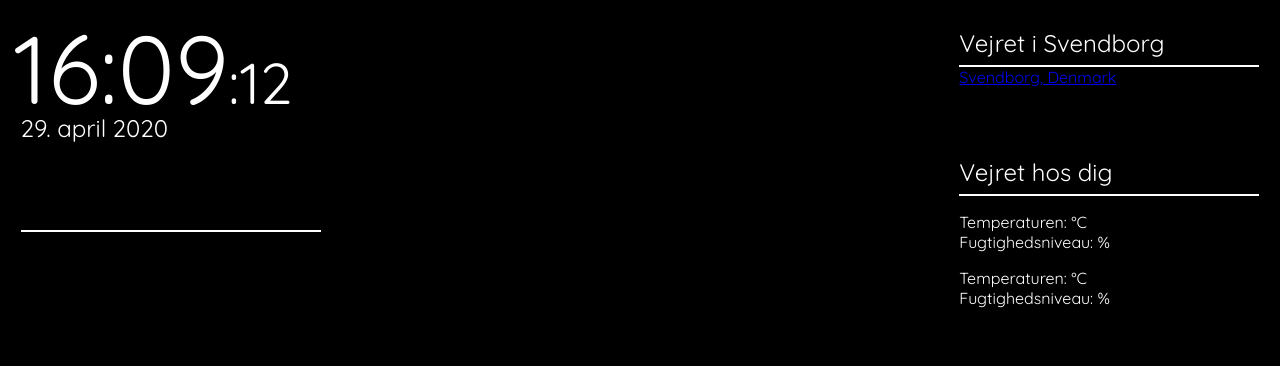
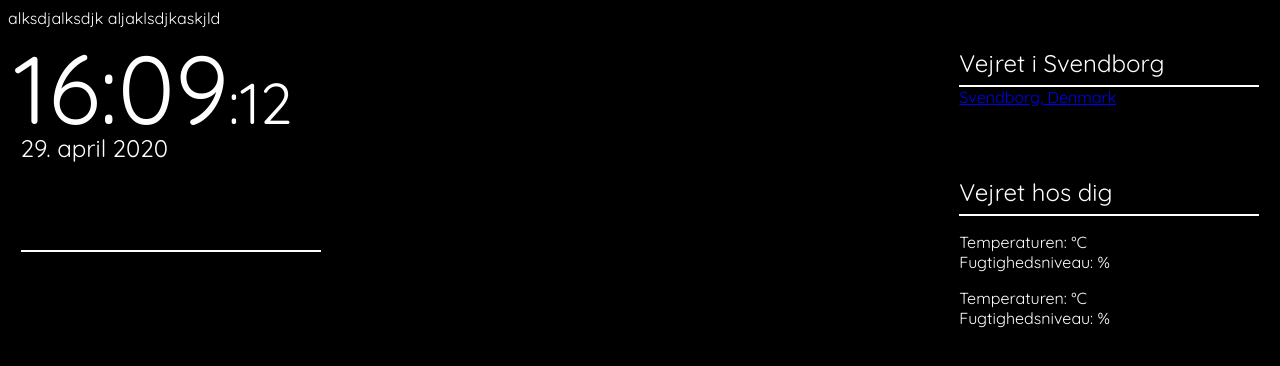
Before and after one commit to JohnDuncanK/UP_Projekt_SESGHTX, a plain HTML site: page index.html in a window 1280 px wide. Drawn offline with nearby package versions, Linux system fonts and the light colour scheme; no server answers; a script that the page names is missing.

Commit message:
Update index.html

```diff
--- a/index.html
+++ b/index.html
@@ -13,7 +13,7 @@
         <!--        Jquery library. Skal bruges til AJAX (skal vi bruge for at kunne reloade sensor værdier)-->
         <script src="https://ajax.googleapis.com/ajax/libs/jquery/3.4.1/jquery.min.js"></script>
 
-
+alksdjalksdjk aljaklsdjkaskjld
     </head>
     <body>
         <div class="overlay"></div>
```
